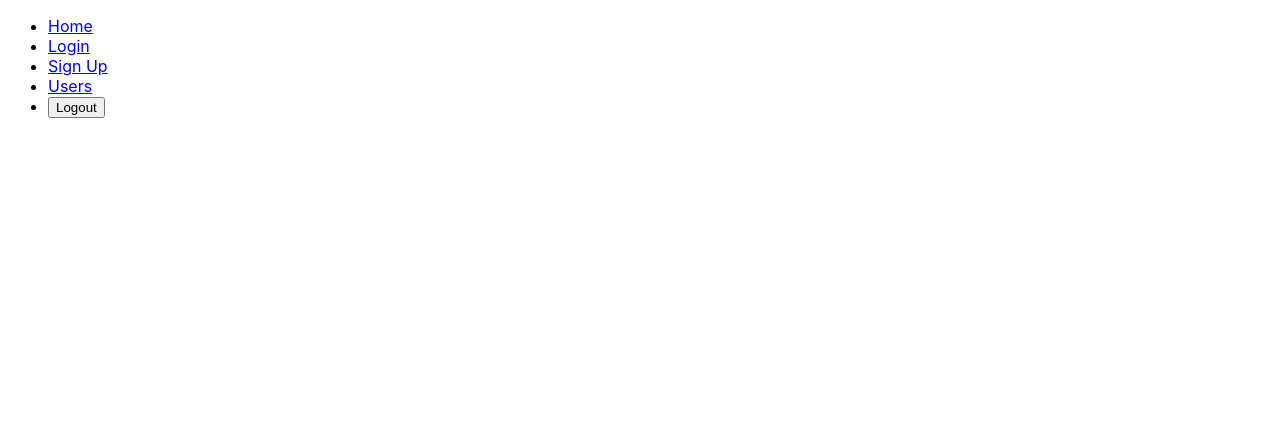
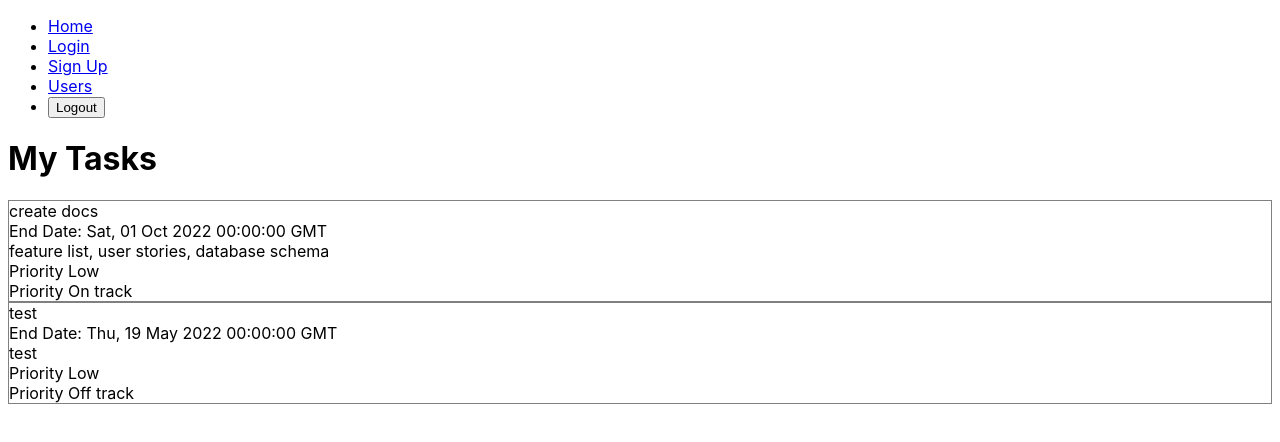
Before and after one commit to vee-alianza/Esena, a React (Create React App) app in the folder react-app/: page /mytasks in a window 1280 px wide. Shown: the top 442 px of the page. Built offline with nearby package versions, Linux system fonts and the light colour scheme; no server answers.

Commit message:
showing all tasks of session user

```diff
--- a/react-app/src/App.js
+++ b/react-app/src/App.js
@@ -10,6 +10,7 @@ import User from "./components/User";
 import { authenticate } from "./store/session";
 import CreateProjectModal from "./components/CreateProjectForm";
 import CreateTaskModal from "./components/CreateTaskForm";
+import MyTasks from "./components/MyTasks";
 
 function App() {
   const [loaded, setLoaded] = useState(false);
@@ -68,6 +69,9 @@ function App() {
         <Route path="/create-task" exact={true}>
           <CreateTaskModal />
         </Route>
+        <Route path="/mytasks" exact={true}>
+          <MyTasks />
+        </Route>
       </Switch>
     </BrowserRouter>
   );
--- /dev/null
+++ b/react-app/src/components/MyTasks/MyTasks.css
@@ -0,0 +1,3 @@
+.task-div {
+    border: 1px solid gray;
+}
--- /dev/null
+++ b/react-app/src/components/MyTasks/index.js
@@ -0,0 +1,65 @@
+import { useState } from "react";
+import { useDispatch, useSelector } from "react-redux";
+import { useHistory, useParams } from "react-router-dom";
+import "./MyTasks.css";
+
+const MyTasks = () => {
+    const sessionUser = useSelector((state) => state.session.user);
+    const tasksObj = {
+        "1": {
+            "assignee_id": 2,
+            "assigner_id": 1,
+            "comments": {
+                "1": {
+                    "author_id": 2,
+                    "content": "Do we need user stories?",
+                    "create_date": "Fri, 27 May 2022 00:00:00 GMT",
+                    "task": "create docs"
+                }
+            },
+            "create_date": "Fri, 27 May 2022 00:00:00 GMT",
+            "description": "feature list, user stories, database schema",
+            "end_date": "Sat, 01 Oct 2022 00:00:00 GMT",
+            "id": 1,
+            "is_completed": false,
+            "name": "create docs",
+            "priority": "Low",
+            "project": "flask project",
+            "status": "On track"
+        },
+        "3": {
+            "assignee_id": 2,
+            "assigner_id": 4,
+            "comments": {},
+            "create_date": "Fri, 27 May 2022 00:00:00 GMT",
+            "description": "test",
+            "end_date": "Thu, 19 May 2022 00:00:00 GMT",
+            "id": 3,
+            "is_completed": false,
+            "name": "test",
+            "priority": "Low",
+            "project": "flask project",
+            "status": "Off track"
+        }
+    }
+
+    const allTasks = Object.values(tasksObj);
+    return (
+      <div>
+        <h1>My Tasks</h1>
+        <div>
+          {allTasks.map((task) => (
+            <div className="task-div">
+              <div>{task.name}</div>
+              <div>End Date: {task.end_date}</div>
+              <div>{task.description}</div>
+              <div>Priority {task.priority} </div>
+              <div>Priority {task.status} </div>
+            </div>
+          ))}
+        </div>
+      </div>
+    );
+}
+
+export default MyTasks;
```
